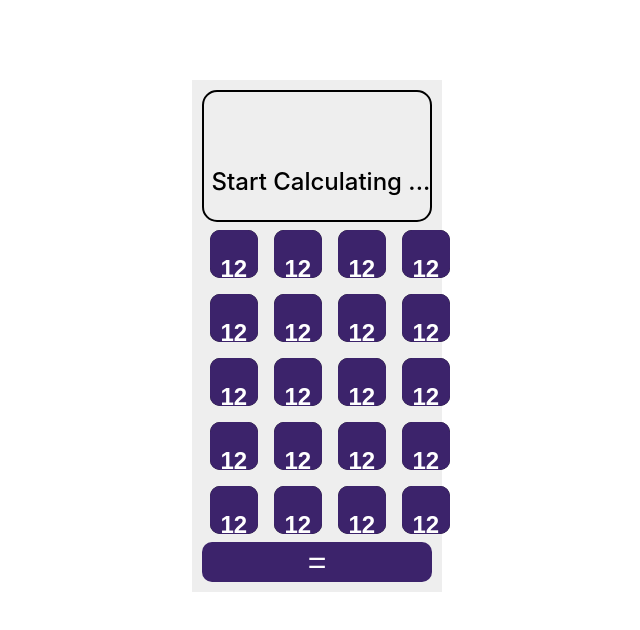
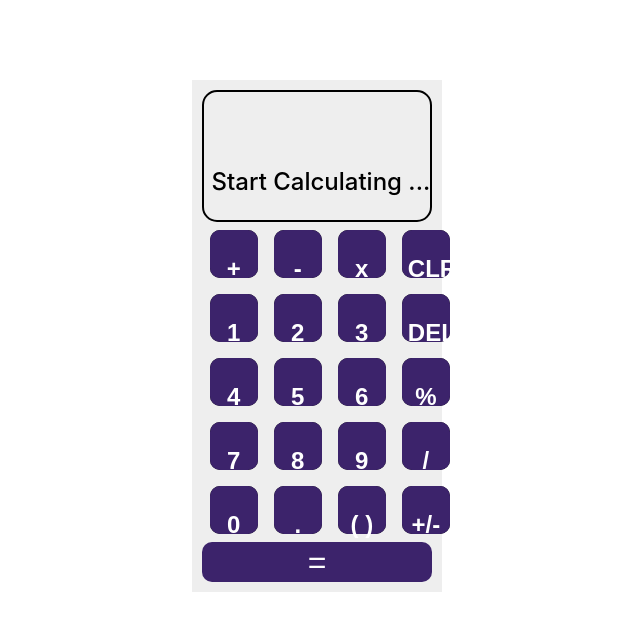
Before and after one commit to xennia316/Practice, a React (Create React App) app in the folder client/: page / in a window 1280 px wide. Shown: the top 630 px of the page, without its empty margins (323-963 px from the left). Built offline with nearby package versions, Linux system fonts and the light colour scheme.

Commit message:
individual butons

```diff
--- a/client/src/Buttons/Button.jsx
+++ b/client/src/Buttons/Button.jsx
@@ -1,11 +1,11 @@
 import React from "react";
 import styles from "./button.module.css";
 
-const button = ({ param }) => {
+const button = (param) => {
   return (
     <div className={styles.buttonBody}>
-      <button className={styles.button}>
-        <p className={styles.buttonText}>12</p>
+      <button className={styles.button} id={param.id} onClick={param.onClick}>
+        <p className={styles.buttonText}>{param.value}</p>
       </button>
     </div>
   );
```
